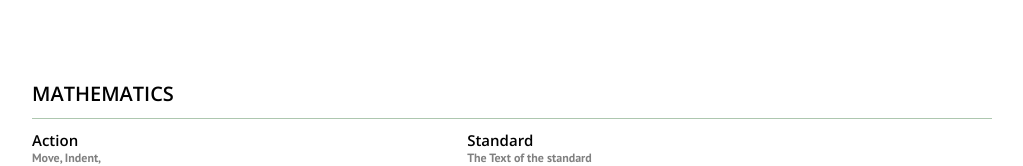
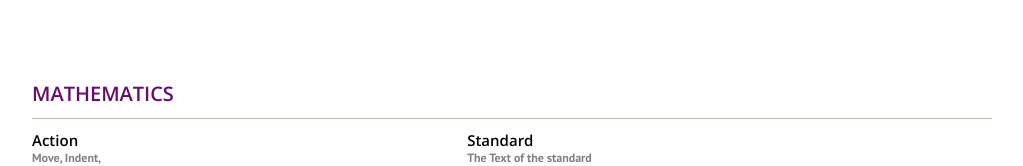
Before and after one commit to DY-2001/Curriculum-Authoring-Tool, a React (Create React App) app: page / in a window 1280 px wide. Shown: the top 166 px of the page, without its empty margins (118-1141 px from the left). Built offline with nearby package versions, Linux system fonts and the light colour scheme.

Commit message:
header color changed

```diff
--- a/src/components/header/Header.module.css
+++ b/src/components/header/Header.module.css
@@ -8,6 +8,7 @@
     font-weight: 600;
     font-style: normal;
     font-size: 20px;
+    color: #640D6B;
 }
 
 .subHeader {
```
